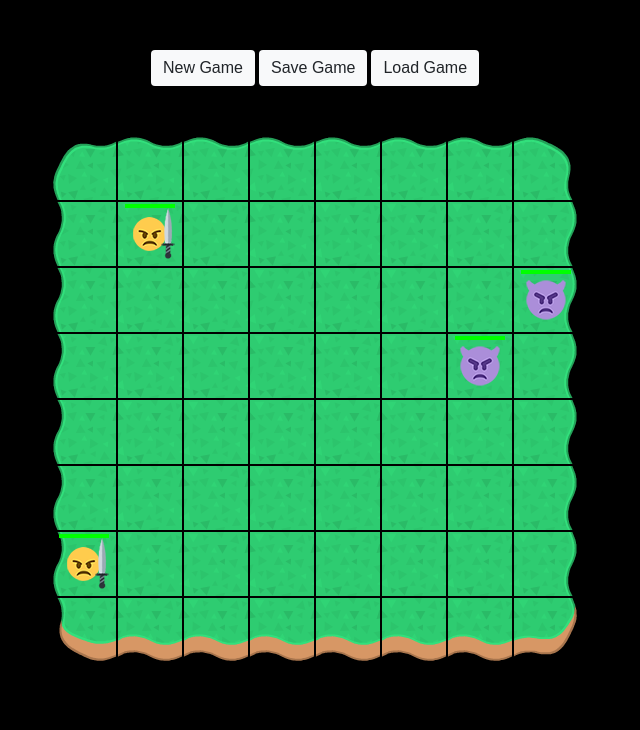
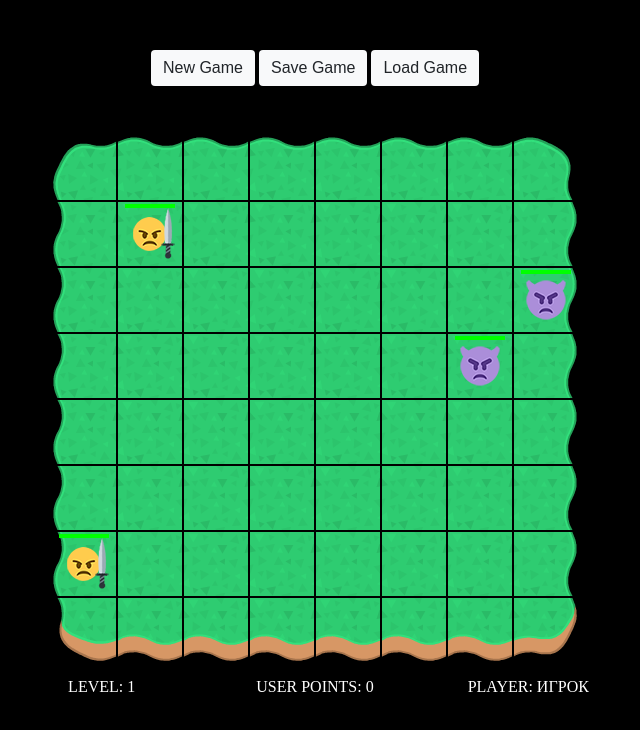
Before and after one commit to shayu78/ajs-diploma, a website built with webpack: page src/index.html in a window 1280 px wide. Shown: the whole page, without its empty margins (325-965 px from the left). Built offline with nearby package versions, Linux system fonts and the light colour scheme.

Commit message:
Отображение информации о статусе в поле игры

```diff
--- a/src/css/style.css
+++ b/src/css/style.css
@@ -37,6 +37,23 @@ body {
   align-items: center;
   justify-content: center;
   flex-wrap: wrap;
+}
+
+.information {
+  width: 50%;
+  height: 50px;
+  margin: 0 auto;
+  display: flex;
+  align-items: center;
+  justify-content: space-around;
+  flex-wrap: wrap;
+  color: #fff;
+  text-transform: uppercase;
+}
+
+.info-level, .info-points, .info-player {
+  width: 33.3%;
+  text-align: center;
 }
 
 .board {
--- a/src/js/GameController.js
+++ b/src/js/GameController.js
@@ -47,6 +47,7 @@ export default class GameController {
         ...this.gameState.playerTeamPositioned,
         ...this.gameState.computerTeamPositioned,
       ]);
+      this.viewStateInformation();
     }
     this.setBlockingBoard(false);
   }
@@ -101,9 +102,11 @@ export default class GameController {
                     ...this.gameState.computerTeamPositioned]);
                   this.setBlockingBoard(false);
                 }
+                this.viewStateInformation();
               } else {
                 // console.log(`переход хода от ${this.gameState.activePlayer}`);
                 this.gameState.switchActivePlayer();
+                this.viewStateInformation();
                 this.computerAction();
               }
             });
@@ -120,6 +123,7 @@ export default class GameController {
       this.moveAction(this.gameState.selectedCharacter, index);
       // console.log(`переход хода от ${this.gameState.activePlayer}`);
       this.gameState.switchActivePlayer();
+      this.viewStateInformation();
       this.computerAction();
     }
   }
@@ -241,6 +245,7 @@ export default class GameController {
           } else {
             // console.log(`переход хода от ${this.gameState.activePlayer}`);
             this.gameState.switchActivePlayer();
+            this.viewStateInformation();
             this.setBlockingBoard(false);
           }
         });
@@ -262,6 +267,7 @@ export default class GameController {
         if (iteration >= 50) console.log('Компьютер в патовой ситуации передает ход');
         // console.log(`переход хода от ${this.gameState.activePlayer}`);
         this.gameState.switchActivePlayer();
+        this.viewStateInformation();
         this.setBlockingBoard(false);
       }
     };
@@ -411,6 +417,7 @@ export default class GameController {
             this.computerAction();
           }
         }
+        this.viewStateInformation();
       } else if (isLoadUser) GamePlay.showError('Не удалось загрузить игру');
       else throw new Error('Не удалось восстановить игру');
     } catch (error) {
@@ -418,4 +425,10 @@ export default class GameController {
       throw error;
     }
   }
+
+  viewStateInformation() {
+    this.gamePlay.setLevelInfo(this.gameState.level);
+    this.gamePlay.setUserPointsInfo(this.gameState.points);
+    this.gamePlay.setPlayerInfo(this.gameState.activePlayer === 0 ? 'Игрок' : 'Компьютер');
+  }
 }
--- a/src/js/GamePlay.js
+++ b/src/js/GamePlay.js
@@ -13,6 +13,9 @@ export default class GamePlay {
     this.newGameListeners = [];
     this.saveGameListeners = [];
     this.loadGameListeners = [];
+    this.levelElement = null;
+    this.pointsElement = null;
+    this.playerElement = null;
   }
 
   bindToDOM(container) {
@@ -39,6 +42,11 @@ export default class GamePlay {
       <div class="board-container">
         <div data-id="board" class="board"></div>
       </div>
+      <div class="information">
+        <div data-id="info-level" class="info-level"></div>
+        <div data-id="info-points" class="info-points"></div>
+        <div data-id="info-player" class="info-player"></div>
+      </div>
     `;
 
     this.newGameEl = this.container.querySelector('[data-id=action-restart]');
@@ -62,6 +70,10 @@ export default class GamePlay {
     }
 
     this.cells = Array.from(this.boardEl.children);
+
+    this.levelElement = this.container.querySelector('[data-id=info-level]');
+    this.pointsElement = this.container.querySelector('[data-id=info-points]');
+    this.playerElement = this.container.querySelector('[data-id=info-player]');
   }
 
   /**
@@ -241,4 +253,16 @@ export default class GamePlay {
       throw new Error('GamePlay not bind to DOM');
     }
   }
+
+  setLevelInfo(level) {
+    this.levelElement.textContent = `Level: ${level}`;
+  }
+
+  setUserPointsInfo(points) {
+    this.pointsElement.textContent = `User points: ${points}`;
+  }
+
+  setPlayerInfo(player) {
+    this.playerElement.textContent = `Player: ${player}`;
+  }
 }
```
